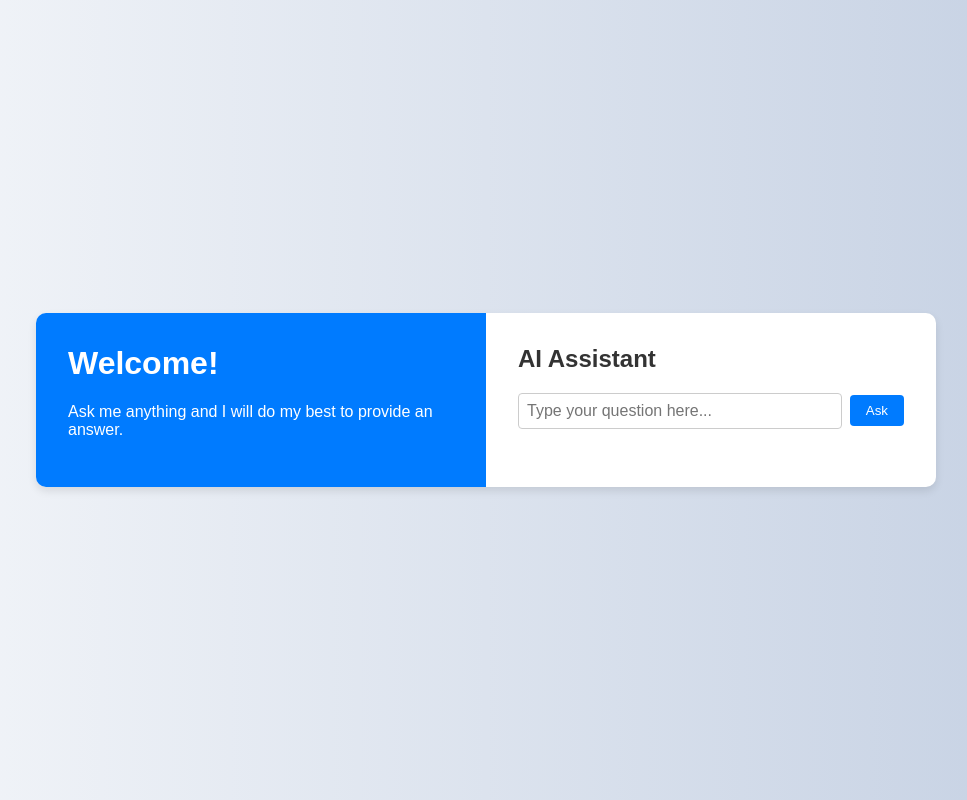
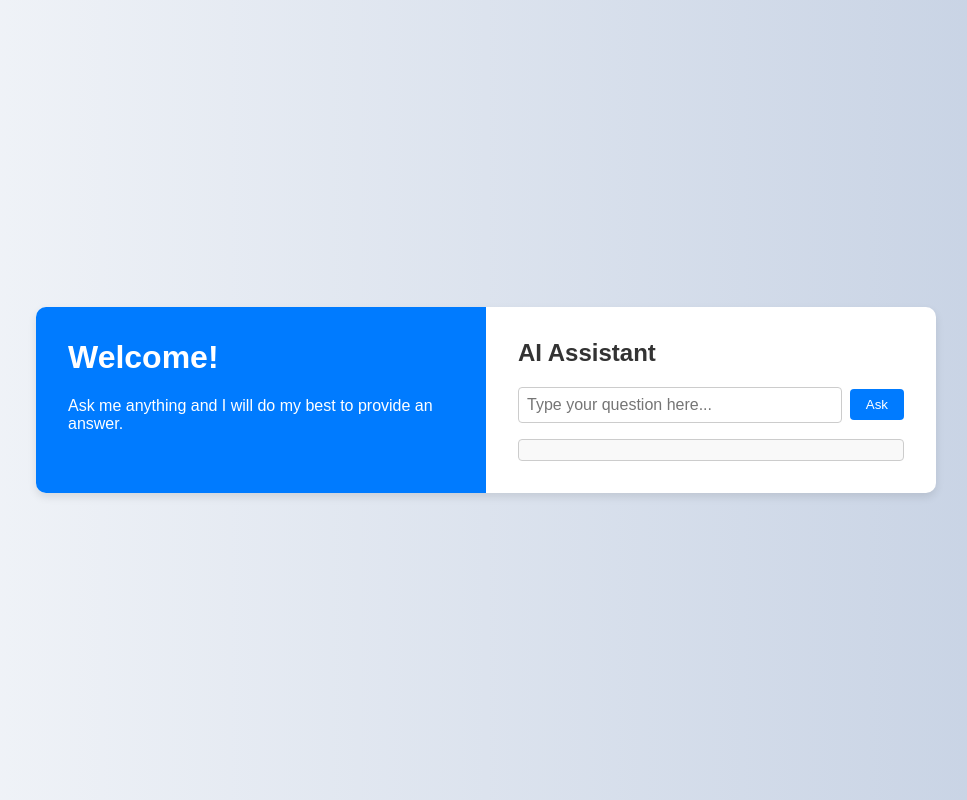
Before and after one commit to rjrejano/Cloudfare-Page, a plain HTML site: page index.html in a window 1280 px wide. Shown: the whole page, without its empty margins (154-1121 px from the left). Drawn offline with Linux system fonts and the light colour scheme.

Commit message:
Update styles.css

```diff
--- a/styles.css
+++ b/styles.css
@@ -77,6 +77,12 @@ button:hover {
 #responseContainer {
     margin-top: 1rem;
     color: #333;
+    max-height: 300px; /* Adjust as needed */
+    overflow-y: auto;
+    border: 1px solid #ccc;
+    padding: 10px;
+    border-radius: 4px;
+    background-color: #f9f9f9;
 }
 
 @keyframes slideIn {
```
